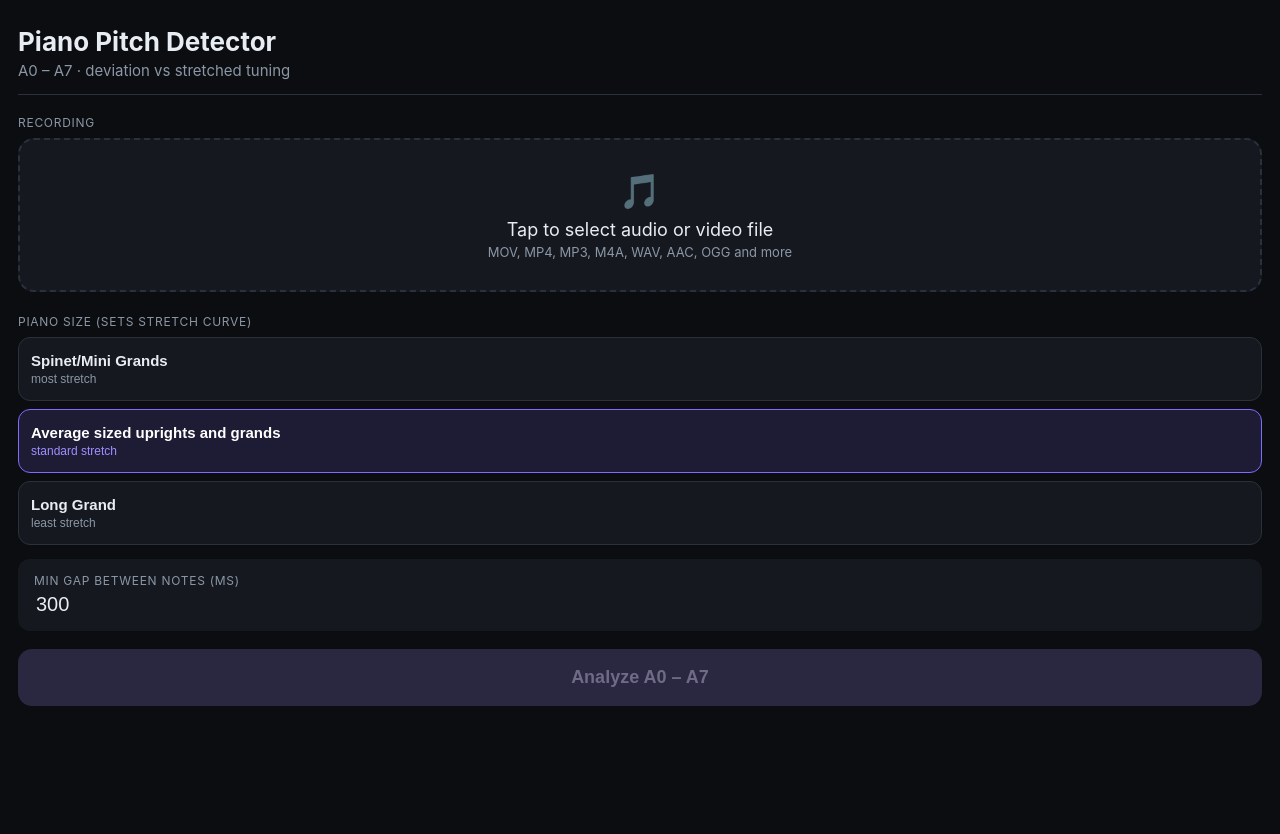
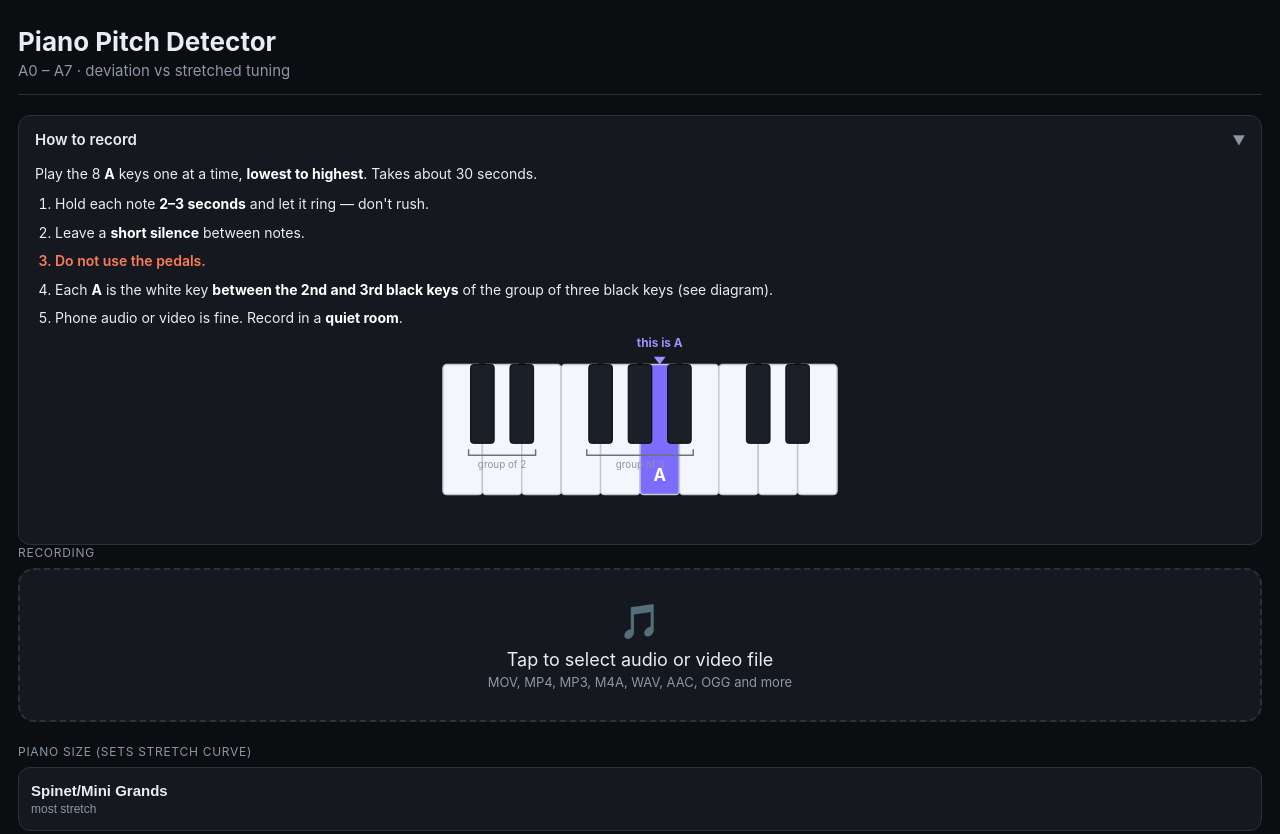
Before and after one commit to pianotechtim-png/Piano-pitch-detector, a plain HTML site: page Static/index.html in a window 1280 px wide. Shown: the top 834 px of the page. Before the commit the page ends 800 px from the top, so only its background shows below. Drawn offline with Linux system fonts and the light colour scheme.

Commit message:
Enhance how-to section and fix text formatting

```diff
--- a/Static/index.html
+++ b/Static/index.html
@@ -60,6 +60,18 @@
   .spinner{display:inline-block; width:18px; height:18px; border:3px solid #ffffff66;
     border-top-color:#fff; border-radius:50%; animation:spin .8s linear infinite; vertical-align:-3px; margin-right:8px;}
   @keyframes spin{to{transform:rotate(360deg);}}
+  .howto{margin-top:14px; background:var(--card); border:1px solid var(--line);
+    border-radius:12px; overflow:hidden;}
+  .howto summary{list-style:none; cursor:pointer; padding:14px 16px; font-size:15px;
+    font-weight:600; display:flex; align-items:center; justify-content:space-between;}
+  .howto summary::-webkit-details-marker{display:none;}
+  .howto summary .chev{color:var(--dim); font-size:13px; transition:.2s;}
+  .howto[open] summary .chev{transform:rotate(90deg);}
+  .howto .body{padding:0 16px 16px; color:var(--txt); font-size:14px; line-height:1.6;}
+  .howto .body b{color:#fff;}
+  .howto .body .warn{color:var(--sharp); font-weight:600;}
+  .howto ol{margin:8px 0 0; padding-left:20px;}
+  .howto ol li{margin-bottom:6px;}
 </style>
 </head>
 <body>
@@ -67,6 +79,28 @@
   <h1>Piano Pitch Detector</h1>
   <div class="sub">A0 – A7 · deviation vs stretched tuning</div>
 </header>
+
+<details class="howto" open>
+  <summary>How to record <span class="chev">▶</span></summary>
+  <div class="body">
+    Play the 8 <b>A</b> keys one at a time, <b>lowest to highest</b>. Takes about 30 seconds.
+    <ol>
+      <li>Hold each note <b>2–3 seconds</b> and let it ring — don't rush.</li>
+      <li>Leave a <b>short silence</b> between notes.</li>
+      <li class="warn">Do not use the pedals.</li>
+      <li>Each <b>A</b> is the white key <b>between the 2nd and 3rd black keys</b> of the group of three black keys (see diagram).</li>
+      <li>Phone audio or video is fine. Record in a <b>quiet room</b>.</li>
+    </ol>
+    <svg viewBox="-3 -30 406 194" width="100%" style="max-width:400px;display:block;margin:6px auto 2px;" xmlns="http://www.w3.org/2000/svg">
+  <text x="220.0" y="-18" font-size="12" font-weight="700" text-anchor="middle" fill="#9d90ff" font-family="-apple-system,Helvetica,Arial,sans-serif">this is A</text><polygon points="214.0,-8 226.0,-8 220.0,0" fill="#9d90ff"/>
+  <rect x="0" y="0" width="40" height="132" rx="4" fill="#f4f6fb" stroke="#c2c9d6" stroke-width="1.5"/><rect x="40" y="0" width="40" height="132" rx="4" fill="#f4f6fb" stroke="#c2c9d6" stroke-width="1.5"/><rect x="80" y="0" width="40" height="132" rx="4" fill="#f4f6fb" stroke="#c2c9d6" stroke-width="1.5"/><rect x="120" y="0" width="40" height="132" rx="4" fill="#f4f6fb" stroke="#c2c9d6" stroke-width="1.5"/><rect x="160" y="0" width="40" height="132" rx="4" fill="#f4f6fb" stroke="#c2c9d6" stroke-width="1.5"/><rect x="200" y="0" width="40" height="132" rx="4" fill="#7c6cff" stroke="#c2c9d6" stroke-width="1.5"/><rect x="240" y="0" width="40" height="132" rx="4" fill="#f4f6fb" stroke="#c2c9d6" stroke-width="1.5"/><rect x="280" y="0" width="40" height="132" rx="4" fill="#f4f6fb" stroke="#c2c9d6" stroke-width="1.5"/><rect x="320" y="0" width="40" height="132" rx="4" fill="#f4f6fb" stroke="#c2c9d6" stroke-width="1.5"/><rect x="360" y="0" width="40" height="132" rx="4" fill="#f4f6fb" stroke="#c2c9d6" stroke-width="1.5"/>
+  <rect x="28.0" y="0" width="24" height="80" rx="3" fill="#1b1f27" stroke="#0a0c10"/><rect x="68.0" y="0" width="24" height="80" rx="3" fill="#1b1f27" stroke="#0a0c10"/><rect x="148.0" y="0" width="24" height="80" rx="3" fill="#1b1f27" stroke="#0a0c10"/><rect x="188.0" y="0" width="24" height="80" rx="3" fill="#1b1f27" stroke="#0a0c10"/><rect x="228.0" y="0" width="24" height="80" rx="3" fill="#1b1f27" stroke="#0a0c10"/><rect x="308.0" y="0" width="24" height="80" rx="3" fill="#1b1f27" stroke="#0a0c10"/><rect x="348.0" y="0" width="24" height="80" rx="3" fill="#1b1f27" stroke="#0a0c10"/>
+  <text x="220.0" y="118" font-size="17" font-weight="700" text-anchor="middle" fill="#fff" font-family="-apple-system,Helvetica,Arial,sans-serif">A</text>
+  <path d="M26.0,86 L26.0,92 L94.0,92 L94.0,86" fill="none" stroke="#6b7280" stroke-width="1.5"/><text x="60.0" y="105" font-size="10" text-anchor="middle" fill="#8b97a6" font-family="-apple-system,Helvetica,Arial,sans-serif">group of 2</text>
+  <path d="M146.0,86 L146.0,92 L254.0,92 L254.0,86" fill="none" stroke="#6b7280" stroke-width="1.5"/><text x="200.0" y="105" font-size="10" text-anchor="middle" fill="#8b97a6" font-family="-apple-system,Helvetica,Arial,sans-serif">group of 3</text>
+</svg>
+  </div>
+</details>
 
 <p class="label">Recording</p>
 <div class="drop" id="drop">
@@ -163,10 +197,10 @@ go.addEventListener('click', async ()=>{
 });
 
 function summaryText(avg){
-  if(avg===null||avg===undefined) return ["No reading","Couldn't read enough notes \u2014 try a clearer recording"];
+  if(avg===null||avg===undefined) return ["No reading","Couldn't read enough notes — try a clearer recording"];
   const flat=avg<0, mag=Math.abs(avg);
   const dir = mag<=5 ? "On pitch" : (flat ? "Flat" : "Sharp");
-  const tail = "Average " + (avg>0?"+":"") + avg + "\u00A2 vs stretched tuning.";
+  const tail = "Average " + (avg>0?"+":"") + avg + "¢ vs stretched tuning.";
   return [dir, tail];
 }
 
```
